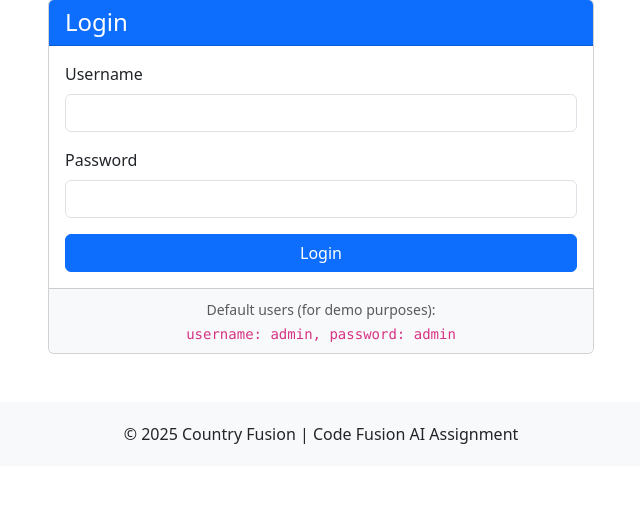
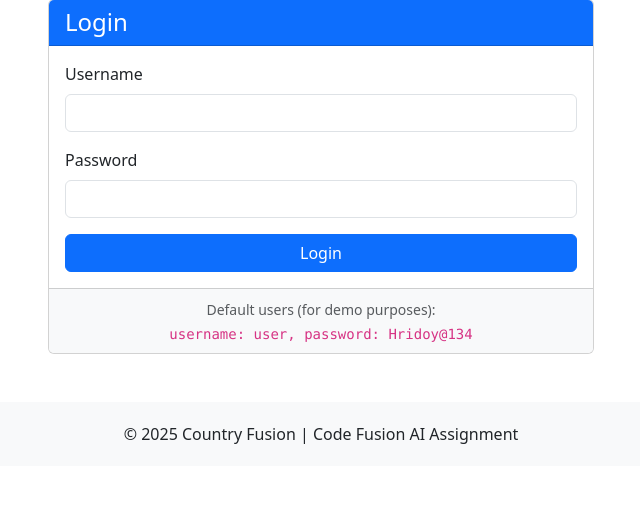
Before and after one commit to rshridoy/assignment-fusionAI, a Django app: page /login/ in a window 1280 px wide. Shown: the part 81-599 px from the top of the page, without its empty margins (319-959 px from the left). Run offline with Django 5.2, Linux system fonts and the light colour scheme.

Commit message:
Move requirements.txt

```diff
--- a/country_fusion/countries/templates/registration/login.html
+++ b/country_fusion/countries/templates/registration/login.html
@@ -46,7 +46,7 @@
             <div class="card-footer bg-light">
                 <p class="text-center mb-0">
                     <small class="text-muted">Default users (for demo purposes):</small><br>
-                    <code>username: admin, password: admin</code>
+                    <code>username: user, password: Hridoy@134</code>
                 </p>
             </div>
         </div>
--- /dev/null
+++ b/country_fusion/requirements.txt
@@ -0,0 +1,5 @@
+Django==5.0.2
+djangorestframework==3.14.0
+requests==2.31.0
+python-dotenv==1.0.1
+django-cors-headers==4.3.1
```
Also changed, not shown: country_fusion/db.sqlite3.
